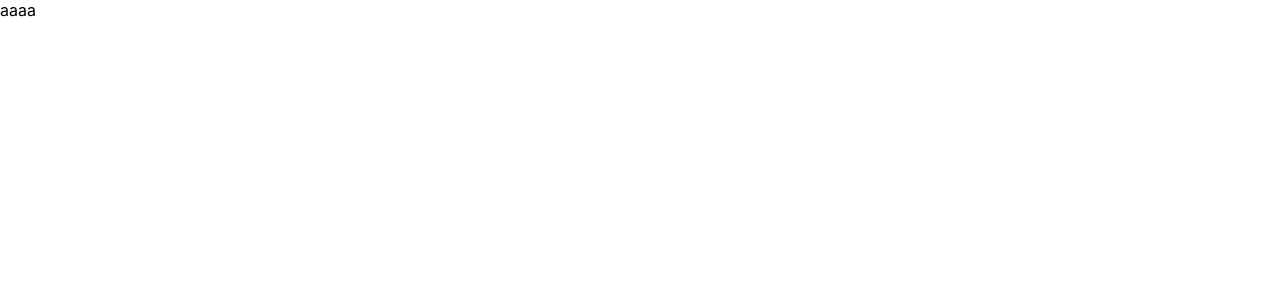
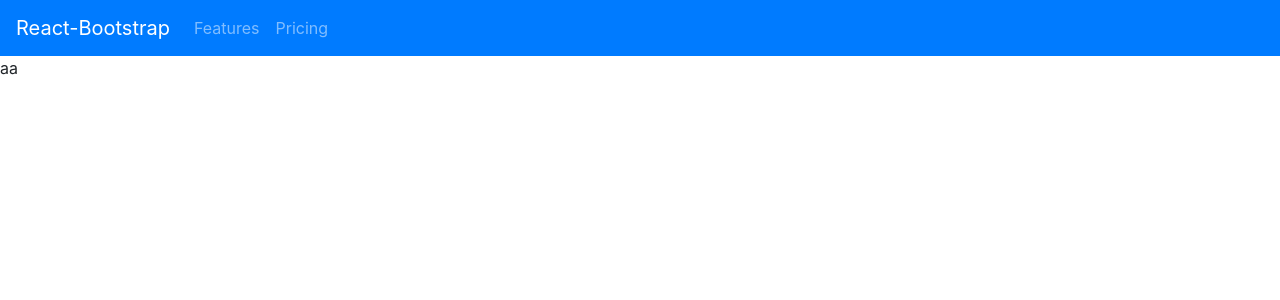
Before and after one commit to hiufungk/hiufungk.github.io, a React (Create React App) app: page / in a window 1280 px wide. Shown: the top 300 px of the page. Built offline with nearby package versions, Linux system fonts and the light colour scheme.

Commit message:
added nav bar

```diff
--- a/package.json
+++ b/package.json
@@ -3,7 +3,9 @@
   "version": "0.1.0",
   "private": true,
   "dependencies": {
+    "bootstrap": "^4.3.1",
     "react": "^16.8.6",
+    "react-bootstrap": "^1.0.0-beta.8",
     "react-dom": "^16.8.6",
     "react-router-dom": "^5.0.0",
     "react-scripts": "2.1.8"
--- a/src/App.js
+++ b/src/App.js
@@ -3,12 +3,15 @@ import logo from './logo.svg';
 import './App.css';
 
 import {Route, Switch, BrowserRouter} from "react-router-dom";
+import '../node_modules/bootstrap/dist/css/bootstrap.min.css';
 import Home from "./pages/Home"
+import TopNavBar from './components/TopNavBar';
 
 class App extends Component {
   render() {
     return (
       <BrowserRouter>
+          <TopNavBar/>
 					<Switch>
 						<Route exact path="/" component={Home}/>
 					</Switch>
--- /dev/null
+++ b/src/components/TopNavBar.jsx
@@ -0,0 +1,22 @@
+import React, { Component } from 'react';
+import { Navbar, Nav } from 'react-bootstrap';
+
+class TopNavBar extends Component {
+
+	render() {
+    return(
+      <Navbar fluid collapseOnSelect expand="lg" bg="primary" variant="dark">
+        <Navbar.Brand href="#home">React-Bootstrap</Navbar.Brand>
+        <Navbar.Toggle/>
+        <Navbar.Collapse>
+          <Nav>
+            <Nav.Link href="#features">Features</Nav.Link>
+            <Nav.Link href="#pricing">Pricing</Nav.Link>
+          </Nav>
+        </Navbar.Collapse>
+      </Navbar>
+  )
+    }
+}
+
+export default TopNavBar;
--- a/src/pages/Home.jsx
+++ b/src/pages/Home.jsx
@@ -1,4 +1,5 @@
 import React, { Component } from 'react';
+import { Button } from 'react-bootstrap';
 
 class Home extends Component {
 
@@ -9,7 +10,7 @@ class Home extends Component {
 	render() {
         return(
             <div>
-                aaaa
+                aa
             </div>
         )
     }
```
Also changed, not shown: 1 other file (tests, documents, lock files or other folders).
